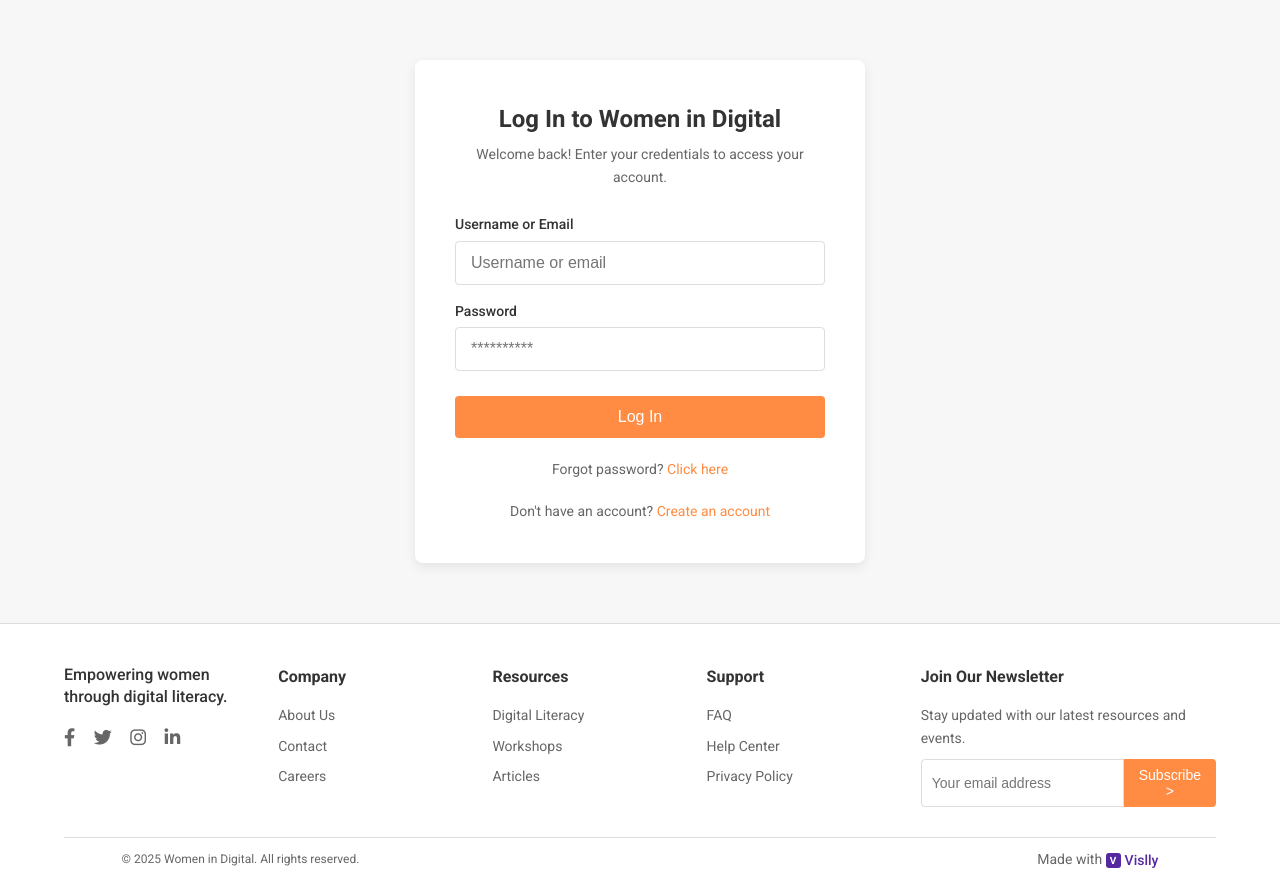
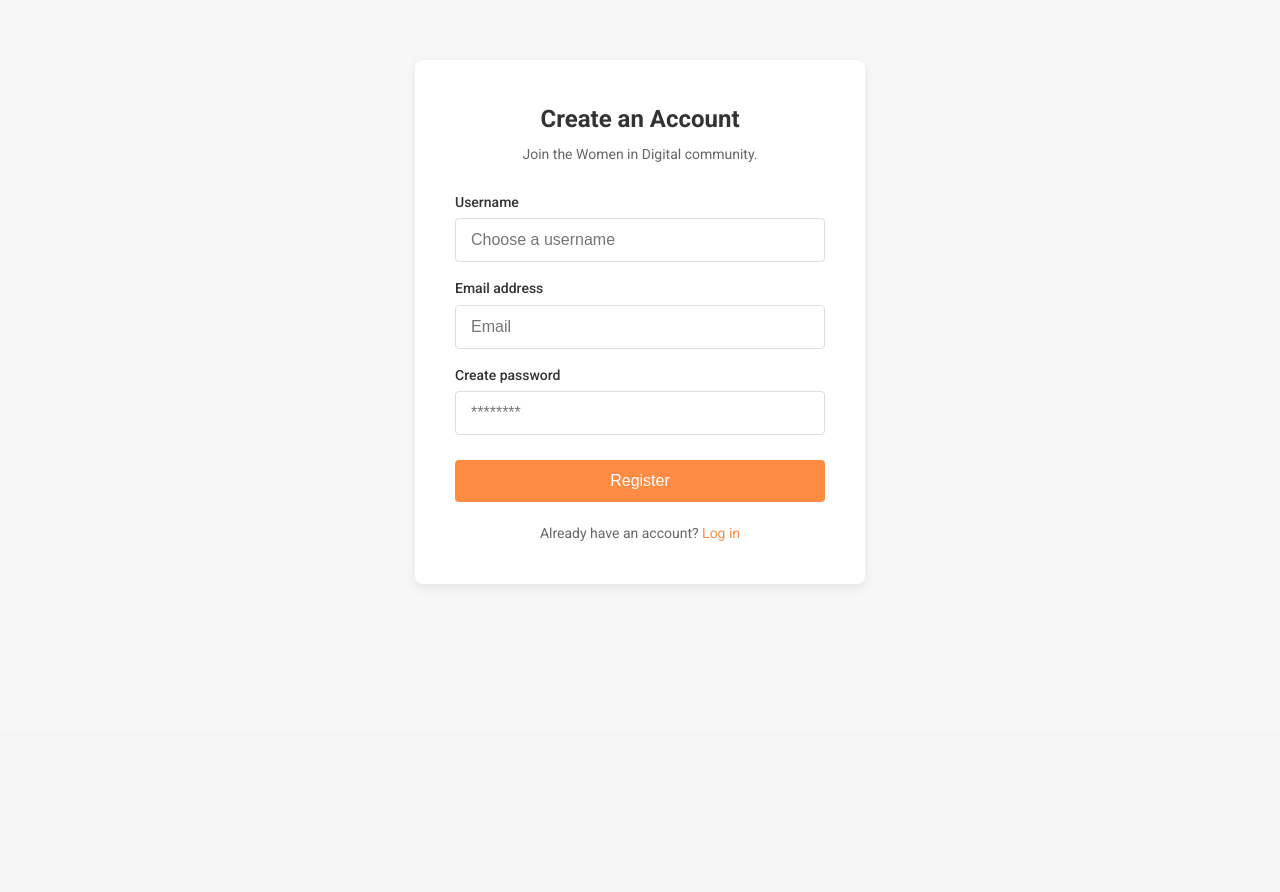
Before and after one commit to ManshreePandya/FinGyan-Saathi, a PHP site: page /register.php in a window 1280 px wide. Shown: the part 70-962 px from the top of the page. After the commit the page ends 611 px from the top, so only its background shows below. Run offline with PHP 8.4, Linux system fonts and the light colour scheme.

Commit message:
register.php

```diff
--- a/register.php
+++ b/register.php
@@ -1,62 +1,60 @@
 <?php
-
+session_start();
 require_once("config.php");
 
-// Initialize an error variable
-$login_error = "";
+$register_error = "";
+$register_success = "";
 
-if(isset($_POST['login'])){
+if (isset($_POST['register'])) {
+    $username = trim($_POST['username']);
+    $email = trim($_POST['email']);
+    $password = trim($_POST['password']);
 
-    // The PHP logic for processing the form data
-    $username = filter_input(INPUT_POST, 'username', FILTER_SANITIZE_STRING); // Matches the HTML input name="username"
-    $password = filter_input(INPUT_POST, 'password', FILTER_SANITIZE_STRING);
+    if ($username == "" || $email == "" || $password == "") {
+        $register_error = "All fields are required!";
+    } else {
 
-    // Query to check if the input matches either the username or the email
-    $sql = "SELECT * FROM users WHERE username=:username OR email=:email";
-    $stmt = $db->prepare($sql);
+        // 🔥 CHECK BOTH USERNAME & EMAIL
+        $stmt = $conn->prepare("SELECT * FROM users WHERE email = :email OR username = :username");
+        $stmt->bindParam(':email', $email);
+        $stmt->bindParam(':username', $username);
+        $stmt->execute();
 
-    // bind parameter ke query (binding the single input to both checks)
-    $params = array(
-        ":username" => $username,
-        ":email" => $username
-    );
+        if ($stmt->rowCount() > 0) {
+            $existing = $stmt->fetch(PDO::FETCH_ASSOC);
 
-    $stmt->execute($params);
-
-    $user = $stmt->fetch(PDO::FETCH_ASSOC);
-
-    // jika user terdaftar
-    if($user){
-        // verifikasi password
-        if(password_verify($password, $user["password"])){
-            // buat Session
-            session_start();
-            $_SESSION["user"] = $user;
-            // login sukses, alihkan ke halaman timeline
-            header("Location: timeline.php");
-            exit; // Stop further execution
-        } else {
-            // Password incorrect
-            $login_error = "Invalid username/email or password.";
+            if ($existing['email'] === $email) {
+                $register_error = "Email already registered!";
+            } elseif ($existing['username'] === $username) {
+                $register_error = "Username already taken!";
             }
         } else {
-        // User not found
-        $login_error = "Invalid username/email or password.";
+            // Insert new user
+            $hashPass = password_hash($password, PASSWORD_DEFAULT);
+            $stmt = $conn->prepare("INSERT INTO users (username, email, password) VALUES (:u, :e, :p)");
+            $stmt->bindParam(':u', $username);
+            $stmt->bindParam(':e', $email);
+            $stmt->bindParam(':p', $hashPass);
+
+            if ($stmt->execute()) {
+                $_SESSION['username'] = $username;
+                header("Location: home.html");
+                exit;
+            } else {
+                $register_error = "Registration failed!";
+            }
+        }
     }
 }
 ?>
-
-
 <!DOCTYPE html>
 <html lang="en">
 <head>
 <meta charset="UTF-8">
-    <meta name="viewport" content="width=device-width, initial-scale=1.0">
-    <title>Log In</title>
+<title>Register</title>
 <link href="https://fonts.googleapis.com/css2?family=Roboto:wght@400;500;700&display=swap" rel="stylesheet">
 <link rel="stylesheet" href="https://cdnjs.cloudflare.com/ajax/libs/font-awesome/6.0.0-beta3/css/all.min.css">
 <style>
-        /* CSS STYLES (Provided in original response) */
 :root {
             --primary-color: #ff8c42;
             --text-color: #333;
@@ -317,12 +315,14 @@
             margin-right: 4px;
             vertical-align: middle;
         }
+
         .vislly-link {
             color: #5527a0;
             font-weight: 500;
             display: inline-flex;
             align-items: center;
         }
+
         .copyright p:first-child {
             font-size: 12px;
         }
@@ -365,8 +365,10 @@
                 margin-top: 5px;
             }
         }
+
 </style>
 </head>
+
 <body>
 <header>
     <nav>
@@ -380,81 +382,36 @@
 <main>
     <div class="card-container">
         <div class="card">
-                <h2>Log In to Women in Digital</h2>
-                <p class="subtitle">Welcome back! Enter your credentials to access your account.</p>
+            <h2>Create an Account</h2>
+            <p class="subtitle">Join the Women in Digital community.</p>
 
-                <div style="text-align: center;">
-                    <?php if (!empty($login_error)) echo "<p style='color: red; margin-bottom: 15px;'>$login_error</p>"; ?>
+            <?php
+                if (!empty($register_error)) echo "<p style='color: red;'>$register_error</p>";
+            ?>
+
+            <form action="" method="POST">
+                <div class="form-group">
+                    <label for="username">Username</label>
+                    <input type="text" name="username" required placeholder="Choose a username">
                 </div>
 
-                <form action="login.php" method="POST">
+                <div class="form-group">
+                    <label for="email">Email address</label>
+                    <input type="email" name="email" required placeholder="Email">
+                </div>
 
                 <div class="form-group">
-                        <label for="reg-username">Username or Email</label>
-                        <input type="text" id="reg-username" name="username" placeholder="Username or email" required>
-                    </div>
-                    <div class="form-group">
-                        <label for="reg-password">Password</label>
-                        <input type="password" id="reg-password" name="password" placeholder="**********" required>
+                    <label for="password">Create password</label>
+                    <input type="password" name="password" required placeholder="********">
                 </div>
 
-                    <button type="submit" class="primary-button" name="login">Log In</button>
-                    <p class="account-link">Forgot password? <a href="#">Click here</a></p>
-                    <p class="account-link">Don't have an account? <a href="register.php">Create an account</a></p>
+                <button type="submit" class="primary-button" name="register">Register</button>
+
+                <p class="account-link">Already have an account? <a href="login.php">Log in</a></p>
             </form>
         </div>
     </div>
 </main>
 
-    <footer>
-        <div class="footer-content">
-            <div class="footer-section motto">
-                <h3>Empowering women through digital literacy.</h3>
-                <div class="social-icons">
-                    <a href="#"><i class="fab fa-facebook-f"></i></a>
-                    <a href="#"><i class="fab fa-twitter"></i></a>
-                    <a href="#"><i class="fab fa-instagram"></i></a>
-                    <a href="#"><i class="fab fa-linkedin-in"></i></a>
-                </div>
-            </div>
-            <div class="footer-section">
-                <h3>Company</h3>
-                <ul>
-                    <li><a href="#">About Us</a></li>
-                    <li><a href="#">Contact</a></li>
-                    <li><a href="#">Careers</a></li>
-                </ul>
-            </div>
-            <div class="footer-section">
-                <h3>Resources</h3>
-                <ul>
-                    <li><a href="#">Digital Literacy</a></li>
-                    <li><a href="#">Workshops</a></li>
-                    <li><a href="#">Articles</a></li>
-                </ul>
-            </div>
-            <div class="footer-section">
-                <h3>Support</h3>
-                <ul>
-                    <li><a href="#">FAQ</a></li>
-                    <li><a href="#">Help Center</a></li>
-                    <li><a href="#">Privacy Policy</a></li>
-                </ul>
-            </div>
-            <div class="footer-section newsletter">
-                <h3>Join Our Newsletter</h3>
-                <p>Stay updated with our latest resources and events.</p>
-                <div class="newsletter-form">
-                    <input type="email" placeholder="Your email address">
-                    <button class="secondary-button">Subscribe &gt;</button>
-                </div>
-            </div>
-        </div>
-
-        <div class="copyright">
-            <p>&copy; 2025 Women in Digital. All rights reserved.</p>
-            <p>Made with <a href="#" class="vislly-link">Vislly</a></p>
-        </div>
-    </footer>
 </body>
 </html>
```
Lines whose indentation alone changed are shown as unchanged.
